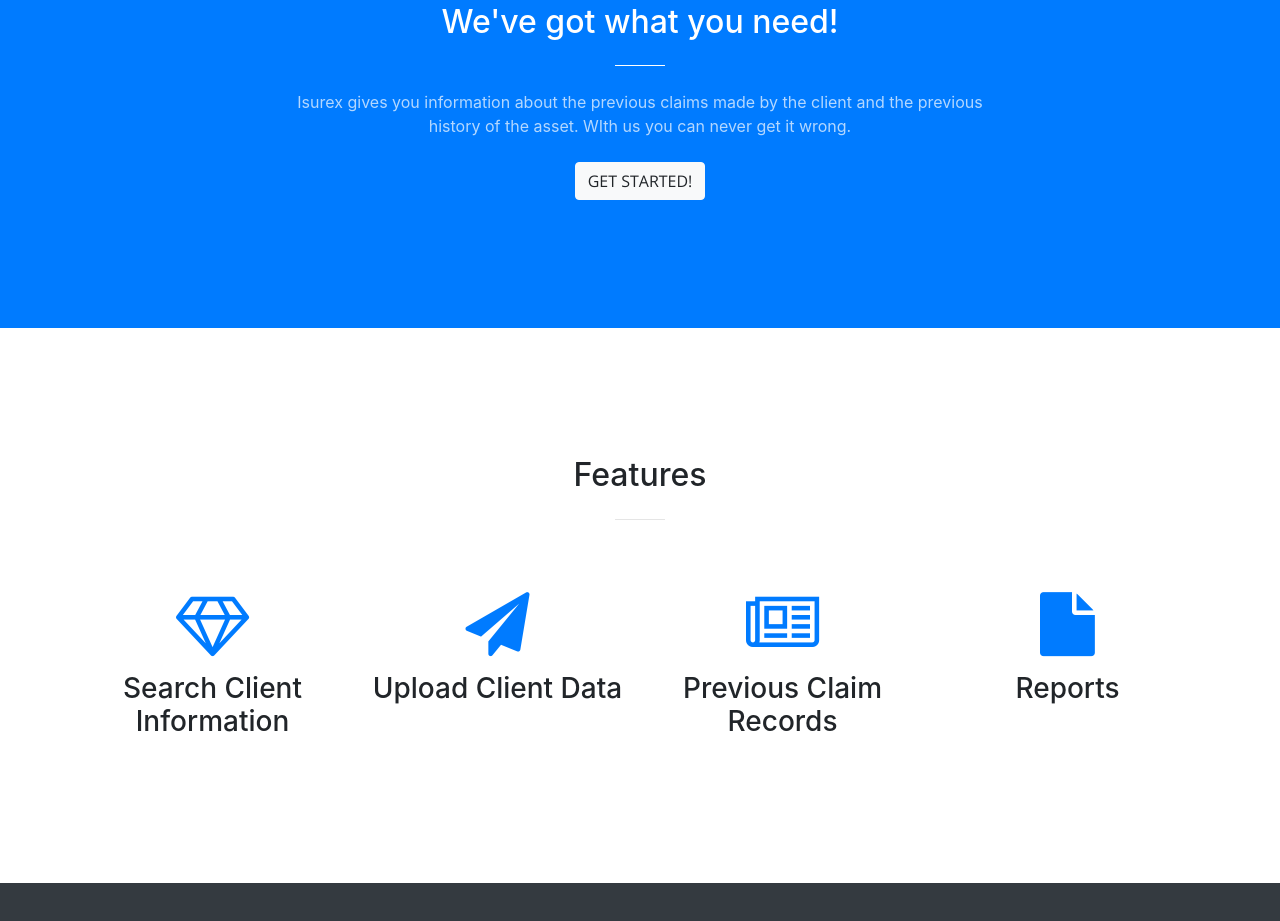
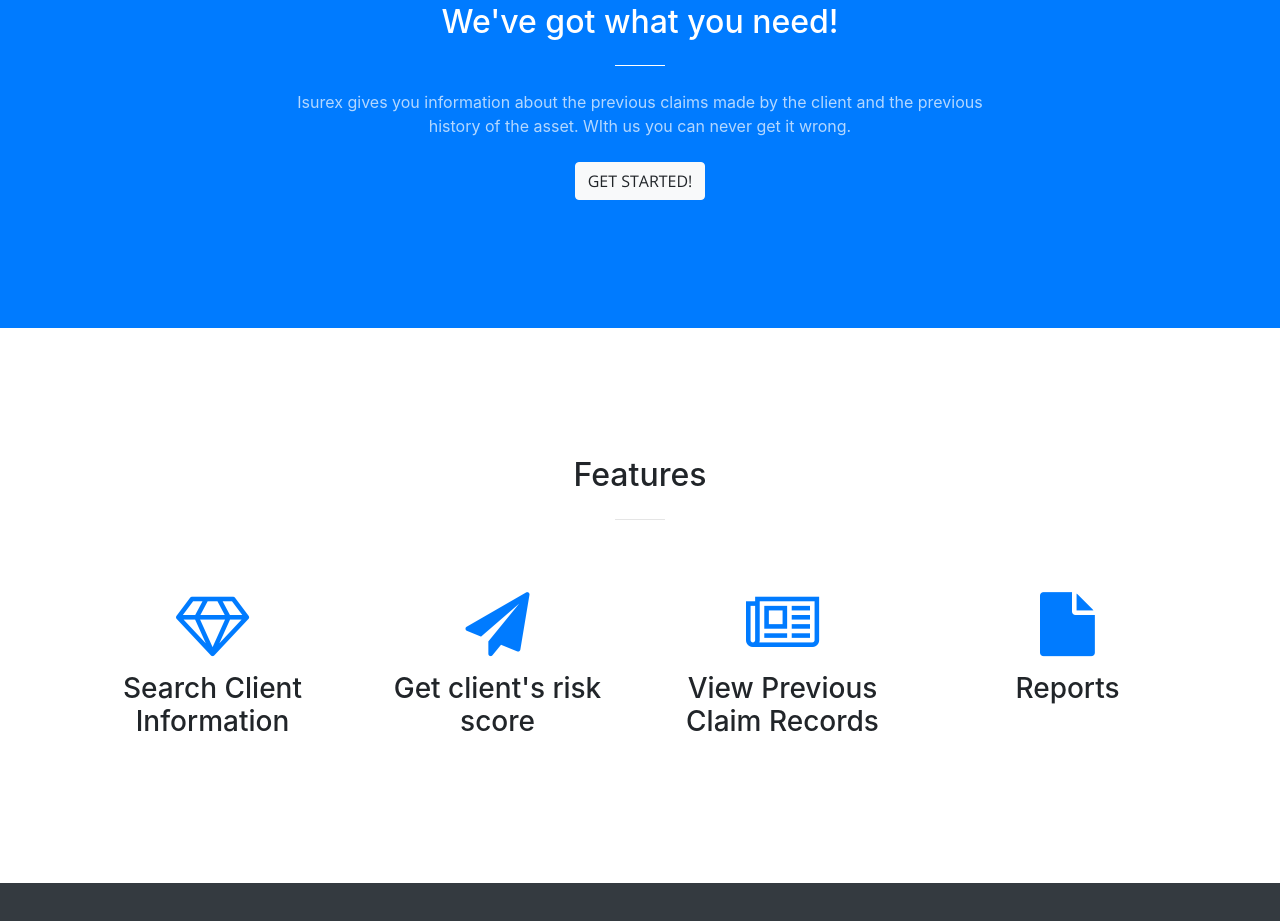
Before and after one commit to WorldChangers/landing-page, a website with bundled scripts: page index.html in a window 1280 px wide. Shown: the part 925-1846 px from the top of the page. Built offline with nearby package versions, Linux system fonts and the light colour scheme.

Commit message:
updated content

```diff
--- a/index.html
+++ b/index.html
@@ -61,7 +61,7 @@
             <hr>
           </div>
           <div class="col-lg-8 mx-auto">
-            <p class="text-faded mb-5">Isurex will help you properly assess client and asset risk during onboarding in order to get rid of fraudulent claims. </p>
+            <p class="text-faded mb-5">Isurex will help you properly assess client and asset risk instantly in order to better calculate premiums and reducefraudulent claims. </p>
             <a class="btn btn-primary btn-xl js-scroll-trigger" href="#about">Find Out More</a>
           </div>
         </div>
@@ -101,14 +101,14 @@
           <div class="col-lg-3 col-md-6 text-center">
             <div class="service-box mt-5 mx-auto">
               <i class="fa fa-4x fa-paper-plane text-primary mb-3 sr-icons"></i>
-              <h3 class="mb-3">Upload Client Data</h3>
+              <h3 class="mb-3">Get client's risk score</h3>
 
             </div>
           </div>
           <div class="col-lg-3 col-md-6 text-center">
             <div class="service-box mt-5 mx-auto">
               <i class="fa fa-4x fa-newspaper-o text-primary mb-3 sr-icons"></i>
-              <h3 class="mb-3">Previous Claim Records</h3>
+              <h3 class="mb-3">View Previous Claim Records</h3>
             </div>
           </div>
           <div class="col-lg-3 col-md-6 text-center">
```
